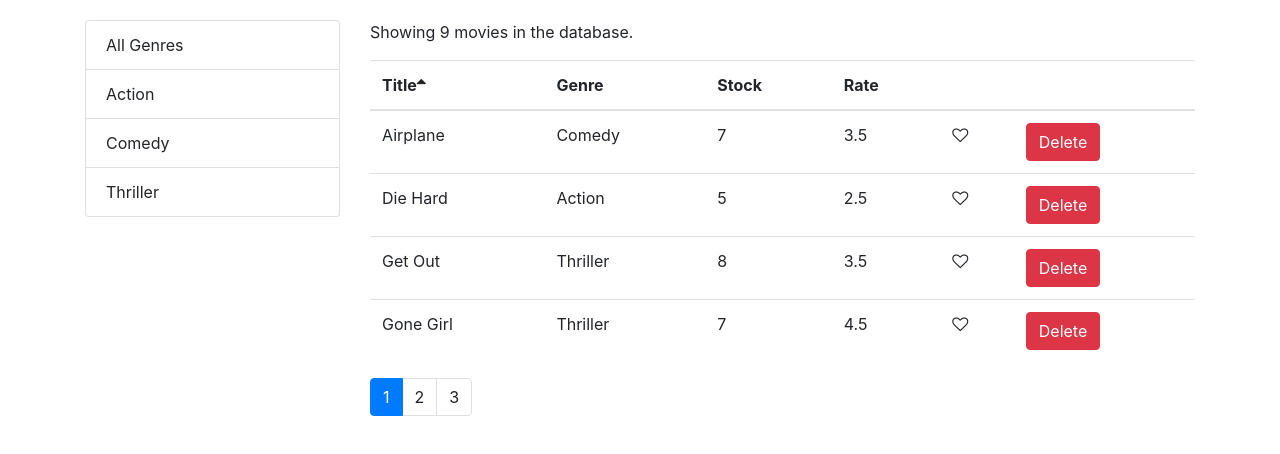
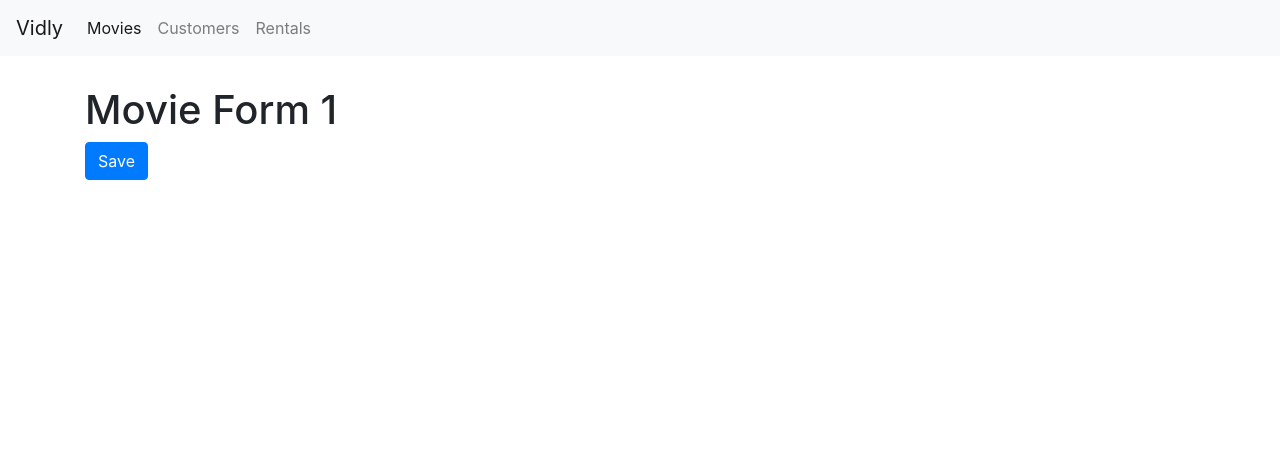
Before and after one commit to WuYen/MoshCourse, a React (Create React App) app in the folder vidly/: page /movies/1 in a window 1280 px wide. Shown: the top 454 px of the page. Built offline with nearby package versions, Linux system fonts and the light colour scheme.

Commit message:
Add Nav tp vidly
add nav to project

```diff
--- a/vidly/src/App.js
+++ b/vidly/src/App.js
@@ -1,13 +1,30 @@
 import React, { Component } from "react";
+import { Route, Switch, Redirect } from "react-router-dom";
+import MovieComponent from "./components/movie";
+import NotFound from "./components/notFound";
+import Rentals from "./components/rentals";
+import Customers from "./components/customers";
+import MovieForm from "./components/movieForm";
+import NavBar from "./components/navBar";
 import "./App.css";
-import MovieComponent from "./components/movie";
 
 class App extends Component {
   render() {
     return (
-      <div className="container">
-        <MovieComponent />
-      </div>
+      <React.Fragment>
+        <NavBar />
+        <div className="container">
+          <Switch>
+            <Route path="/movies/:id" component={MovieForm} />
+            <Route path="/movies" component={MovieComponent} />
+            <Route path="/customers" component={Customers} />
+            <Route path="/rentals" component={Rentals} />
+            <Route path="/not-found" component={NotFound} />
+            <Redirect from="/" exact to="/movies" />
+            <Redirect to="not-found" />
+          </Switch>
+        </div>
+      </React.Fragment>
     );
   }
 }
--- /dev/null
+++ b/vidly/src/components/customers.jsx
@@ -0,0 +1,9 @@
+import React, { Component } from "react";
+
+class Customers extends Component {
+  render() {
+    return <h1>Customers</h1>;
+  }
+}
+
+export default Customers;
--- /dev/null
+++ b/vidly/src/components/movieForm.jsx
@@ -0,0 +1,32 @@
+import React, { Component } from "react";
+// class MovieForm extends Component {
+//   handleClick = () => {
+//     this.props.history.replace("/movies");
+//   };
+//   render() {
+//     return (
+//       <div>
+//         <h1>Movie Form {this.props.match.params.id}</h1>
+//         <button className="btn btn-primary" onClick={this.handleClick}>
+//           Save
+//         </button>
+//       </div>
+//     );
+//   }
+// }
+
+const MovieForm = ({ match, history }) => {
+  return (
+    <div>
+      <h1>Movie Form {match.params.id}</h1>
+      <button
+        className="btn btn-primary"
+        onClick={() => history.push("/movies")}
+      >
+        Save
+      </button>
+    </div>
+  );
+};
+
+export default MovieForm;
--- a/vidly/src/components/moviesTable.jsx
+++ b/vidly/src/components/moviesTable.jsx
@@ -1,10 +1,15 @@
 import React, { Component } from "react";
 import Like from "./common/like";
 import Table from "./common/table";
+import { Link } from "react-router-dom";
 
 class MoviesTable extends Component {
   columns = [
-    { path: "title", label: "Title" },
+    {
+      label: "Title",
+      key: "title",
+      content: movie => <Link to={`/movies/${movie._id}`}>{movie.title}</Link>
+    },
     { path: "genre.name", label: "Genre" },
     { path: "numberInStock", label: "Stock" },
     { path: "dailyRentalRate", label: "Rate" },
--- /dev/null
+++ b/vidly/src/components/navBar.jsx
@@ -0,0 +1,41 @@
+import React, { Component } from "react";
+import { NavLink, Link } from "react-router-dom";
+
+class NavBar extends Component {
+  state = {};
+  render() {
+    return (
+      <nav className="navbar navbar-expand-lg navbar-light bg-light">
+        <Link className="navbar-brand" to="/">
+          Vidly
+        </Link>
+        <button
+          className="navbar-toggler"
+          type="button"
+          data-toggle="collapse"
+          data-target="#navbarNav"
+          aria-controls="navbarNav"
+          aria-expanded="false"
+          aria-label="Toggle navigation"
+        >
+          <span className="navbar-toggler-icon" />
+        </button>
+        <div className="collapse navbar-collapse" id="navbarNav">
+          <div className="navbar-nav">
+            <NavLink className="nav-item nav-link" to="/movies">
+              Movies
+            </NavLink>
+            <NavLink className="nav-item nav-link" to="/customers">
+              Customers
+            </NavLink>
+            <NavLink className="nav-item nav-link" to="/rentals">
+              Rentals
+            </NavLink>
+          </div>
+        </div>
+      </nav>
+    );
+  }
+}
+
+export default NavBar;
--- /dev/null
+++ b/vidly/src/components/notFound.jsx
@@ -0,0 +1,7 @@
+import React from "react";
+
+const NotFound = () => {
+  return <h1>Not Found</h1>;
+};
+
+export default NotFound;
--- /dev/null
+++ b/vidly/src/components/rentals.jsx
@@ -0,0 +1,9 @@
+import React, { Component } from "react";
+
+class Rentals extends Component {
+  render() {
+    return <h1>Rentals</h1>;
+  }
+}
+
+export default Rentals;
--- a/vidly/src/index.css
+++ b/vidly/src/index.css
@@ -1,9 +1,11 @@
 body {
   margin: 0;
-  padding: 20px 0 0 0;
+  padding: 0 0 0 0;
   font-family: sans-serif;
 }
-
+.navbar {
+  margin-bottom: 30px;
+}
 .clickable {
   cursor: pointer;
 }
--- a/vidly/src/index.js
+++ b/vidly/src/index.js
@@ -5,6 +5,12 @@ import App from "./App";
 import registerServiceWorker from "./registerServiceWorker";
 import "bootstrap/dist/css/bootstrap.css";
 import "font-awesome/css/font-awesome.css";
+import { BrowserRouter } from "react-router-dom";
 
-ReactDOM.render(<App />, document.getElementById("root"));
+ReactDOM.render(
+  <BrowserRouter>
+    <App />
+  </BrowserRouter>,
+  document.getElementById("root")
+);
 registerServiceWorker();
```
